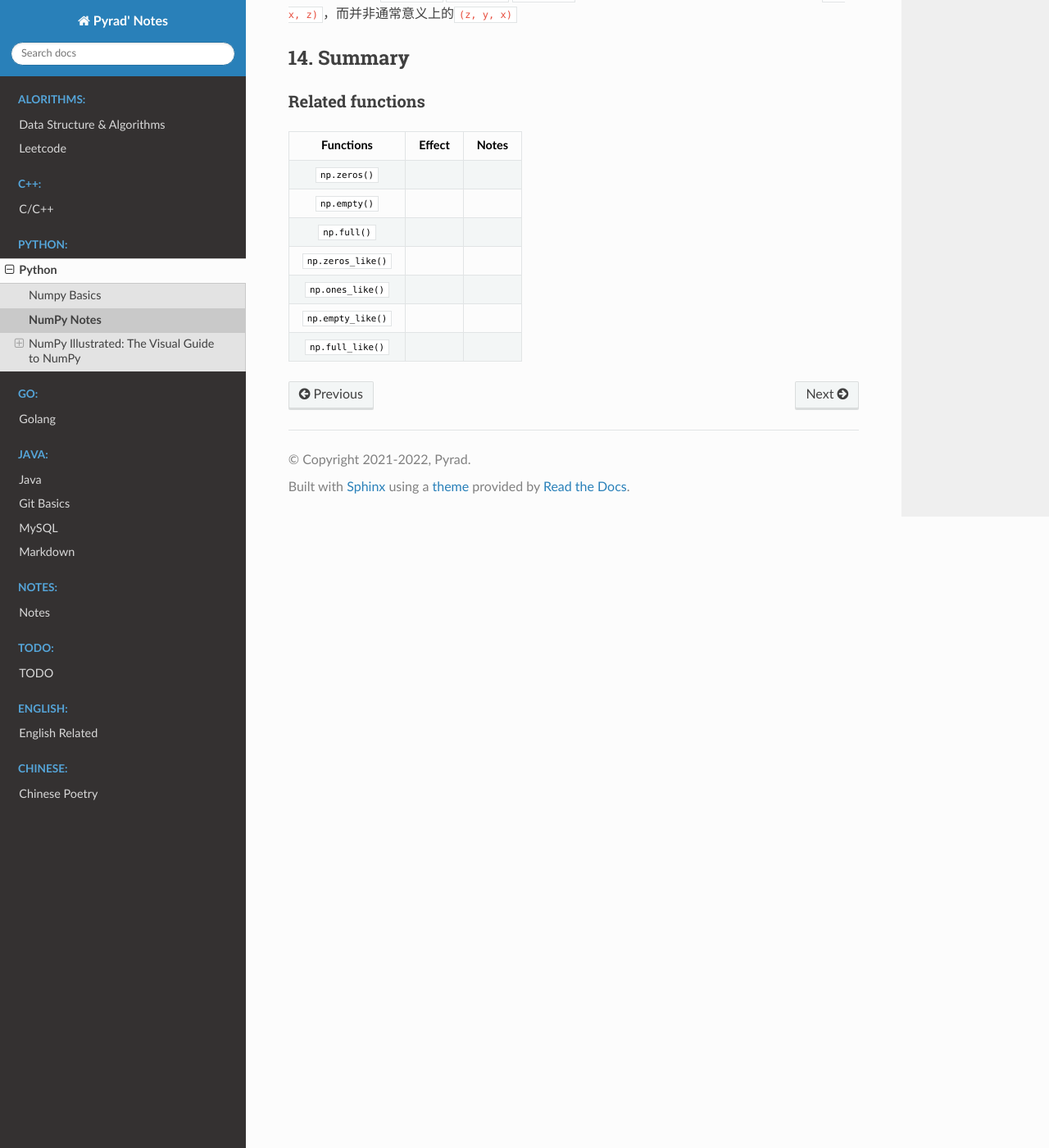
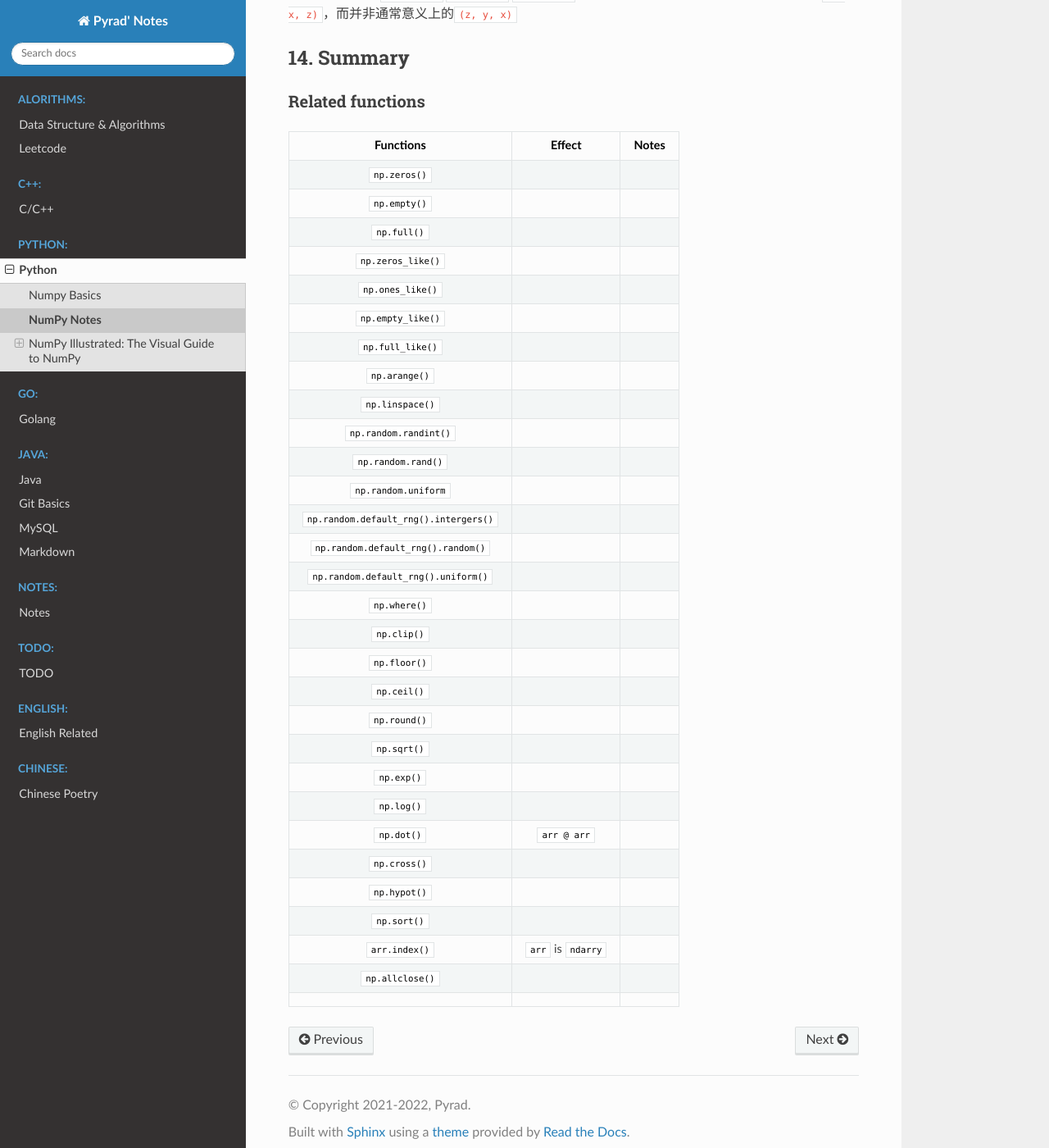
Before and after one commit to Pyrad/pyradnotes, a Sphinx documentation site: the page built from source/Python/NumpyVisualIntro.md, in a window 1280 px wide and 1400 px high, scrolled down 38114 px. Shown: the whole window at 82% size. Built offline with Sphinx 7.4.7 and the Read the Docs theme 2.0.0, drawn with Linux system fonts in a browser that asks for light colours.

Commit message:
Add more functions to the functio table
Not yet finished

```diff
--- a/source/Python/NumpyVisualIntro.md
+++ b/source/Python/NumpyVisualIntro.md
@@ -1699,12 +1699,35 @@
 
 ### Related functions
 
-|     Functions     | Effect | Notes |
-| :---------------: | :----: | :---: |
-|   `np.zeros()`    |        |       |
-|   `np.empty()`    |        |       |
-|    `np.full()`    |        |       |
-| `np.zeros_like()` |        |       |
-| `np.ones_like()`  |        |       |
-| `np.empty_like()` |        |       |
-| `np.full_like()`  |        |       |
+|               Functions               |      Effect       | Notes |
+| :-----------------------------------: | :---------------: | :---: |
+|             `np.zeros()`              |                   |       |
+|             `np.empty()`              |                   |       |
+|              `np.full()`              |                   |       |
+|           `np.zeros_like()`           |                   |       |
+|           `np.ones_like()`            |                   |       |
+|           `np.empty_like()`           |                   |       |
+|           `np.full_like()`            |                   |       |
+|             `np.arange()`             |                   |       |
+|            `np.linspace()`            |                   |       |
+|         `np.random.randint()`         |                   |       |
+|          `np.random.rand()`           |                   |       |
+|          `np.random.uniform`          |                   |       |
+| `np.random.default_rng().intergers()` |                   |       |
+|  `np.random.default_rng().random()`   |                   |       |
+|  `np.random.default_rng().uniform()`  |                   |       |
+|             `np.where()`              |                   |       |
+|              `np.clip()`              |                   |       |
+|             `np.floor()`              |                   |       |
+|              `np.ceil()`              |                   |       |
+|             `np.round()`              |                   |       |
+|              `np.sqrt()`              |                   |       |
+|              `np.exp()`               |                   |       |
+|              `np.log()`               |                   |       |
+|              `np.dot()`               |    `arr @ arr`    |       |
+|             `np.cross()`              |                   |       |
+|             `np.hypot()`              |                   |       |
+|              `np.sort()`              |                   |       |
+|             `arr.index()`             | `arr` is `ndarry` |       |
+|            `np.allclose()`            |                   |       |
+|                                       |                   |       |
```
